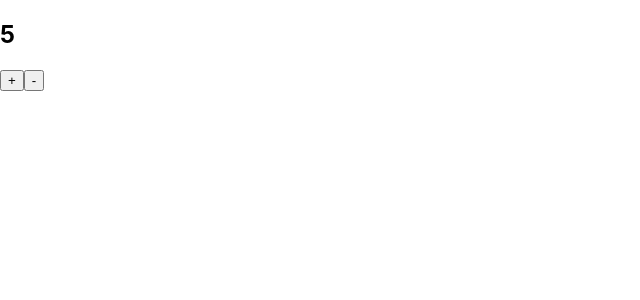
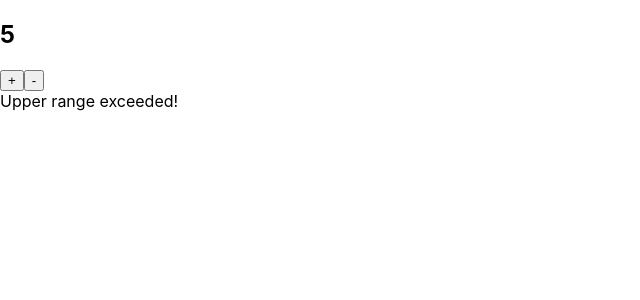
Before and after one commit to MarcinGal/react-4day, a React (Create React App) app: page / in a window 1280 px wide. Shown: the top 300 px of the page, without its empty margins (0-640 px from the left). Built offline with nearby package versions, Linux system fonts and the light colour scheme.

Commit message:
range exceeded added

```diff
--- a/src/Counter.js
+++ b/src/Counter.js
@@ -27,6 +27,17 @@ class Counter extends React.Component {
                 <button
                     onClick={this.decHandler}>-
                 </button>
+                <div>
+                    {
+                        this.state.number === this.props.min ?
+                        'Lower range exceeded!'
+                        :
+                        this.state.number === this.props.max ?
+                        'Upper range exceeded!'
+                        :
+                        null
+                    }
+                </div>
             </div>
         )
     }
```
